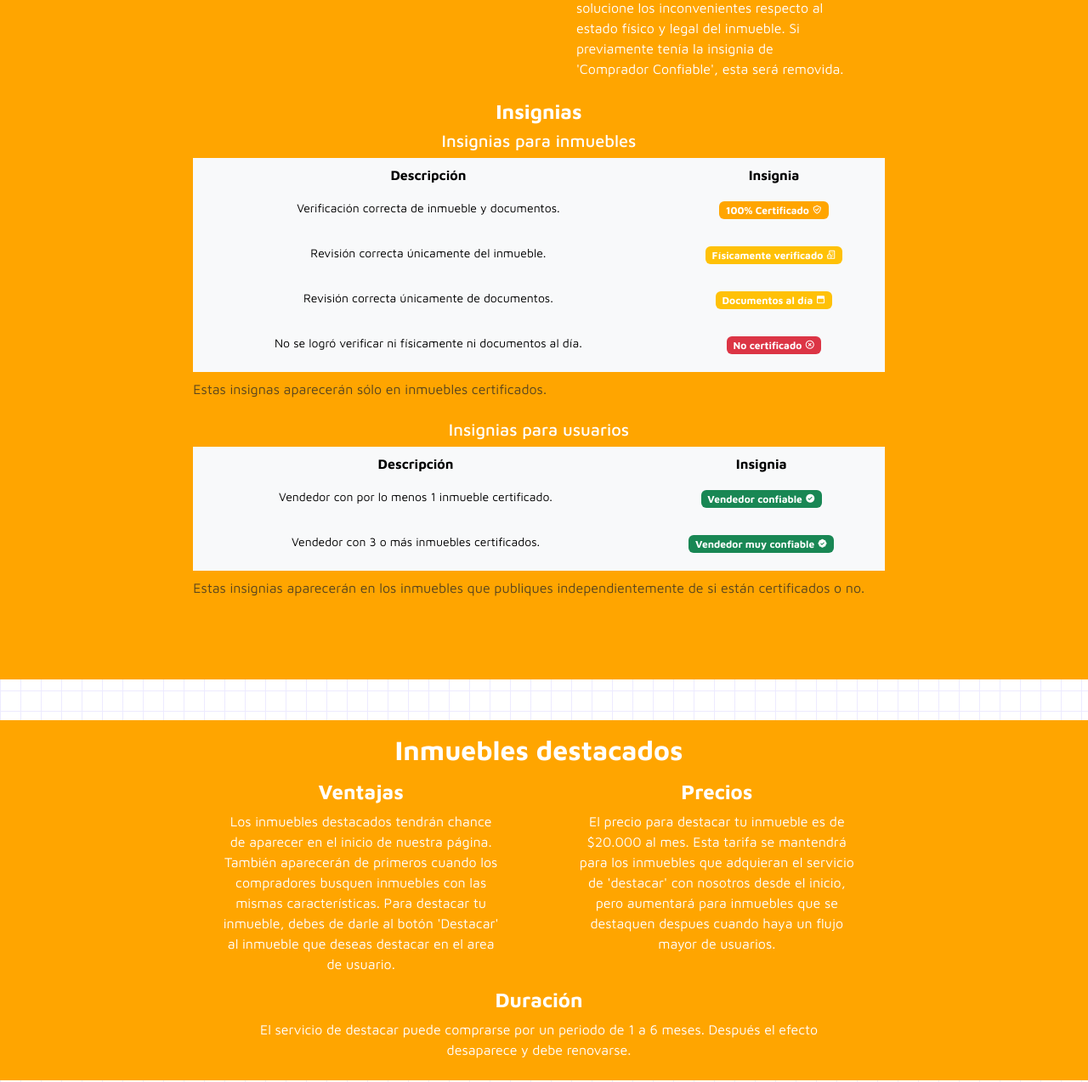
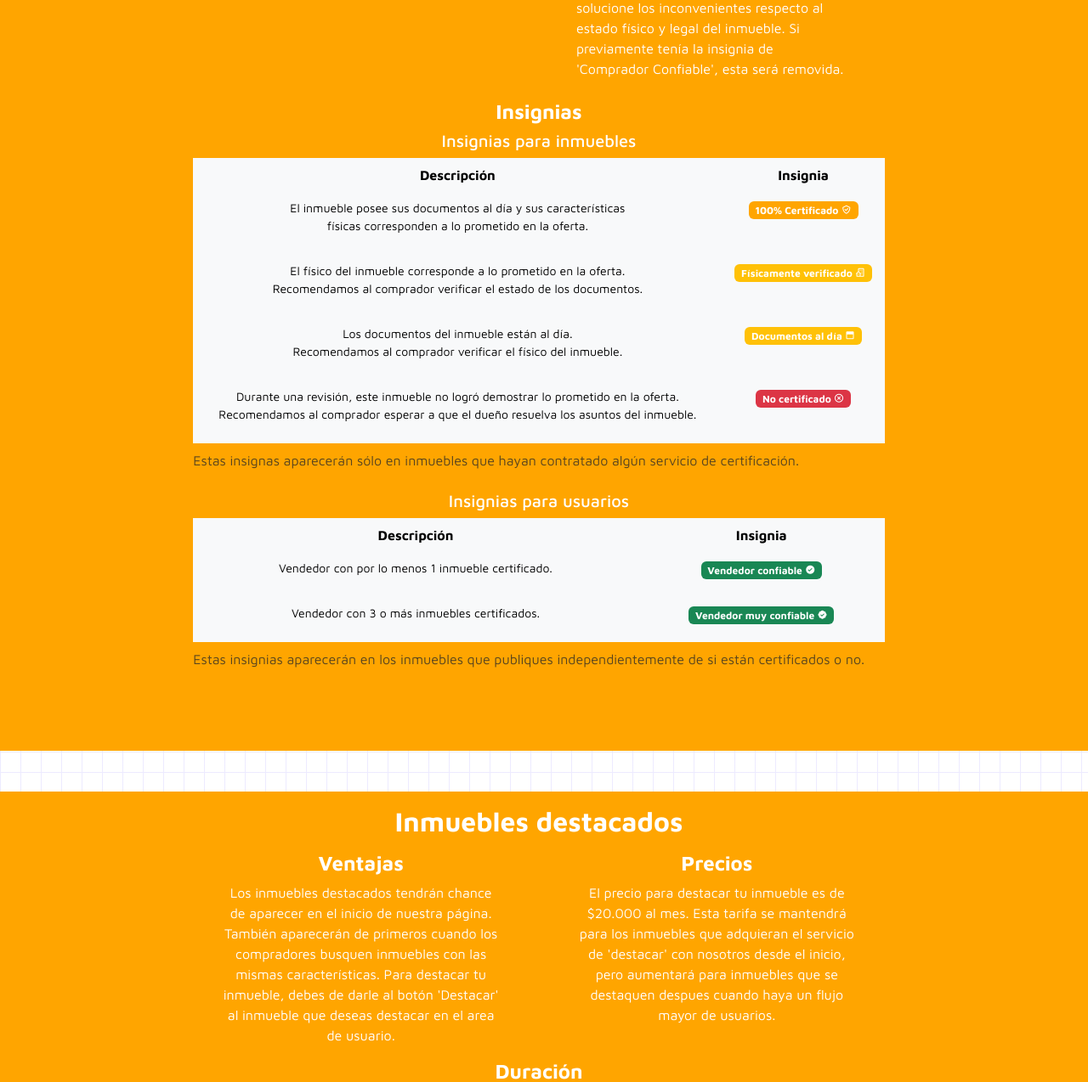
Before and after one commit to DavidMojica/arriendofinca-II, a Django app: template main/templates/FAQS.html in a window 1280 px wide. Shown: the part 2427-3701 px from the top of the page at 85% size. Run offline with Django 5.2, Linux system fonts and the light colour scheme; the template is opened without the code that fills it, so the values that code supplies are empty; the visitor is signed in with stand-in values (Sample User, id 1); some libraries are stand-ins or nearby versions.

Commit message:
Certificado de propiedad - forms & triggers setup

```diff
--- a/main/forms.py
+++ b/main/forms.py
@@ -1,4 +1,4 @@
-from .models import Departamento, Imagenes, Inmueble, TipoCobro, TipoDocumento, TipoInmueble, ArriendoVenta, Municipio, Usuario
+from .models import Departamento, Imagenes, Inmueble, TipoCertificado, TipoCobro, TipoDocumento, TipoInmueble, ArriendoVenta, Municipio, Usuario
 from django import forms
 from django.db import models
 
@@ -422,6 +422,14 @@
         fields = ('arriendo_venta', 'precio', 'tipo_cobro','direccion', 'area', 'area_construida', 'habitaciones', 'banios', 'description')
         exclude= ['tipo_inmueble', 'municipio_ubicacion', 'duenio']
 
+class TipoCertificacionForm(forms.Form):
+    tipo_certificacion = forms.ModelChoiceField(
+        label="Tipo de certificación",
+        queryset=TipoCertificado.objects.all(),
+        widget=forms.Select(attrs={'class': 'form-select', 'id':'tipo_certificado'}),
+        required=True,
+    )
+
 #-------------------------------------------------
 #--------------------Búsqueda---------------------
 #-------------------------------------------------
--- a/main/models.py
+++ b/main/models.py
@@ -113,6 +113,7 @@
 class TipoCertificado(models.Model):
     id = models.IntegerField(primary_key=True)
     description = models.CharField(max_length=50)
+    badge = models.CharField(max_length=50, null=True)
 
     def __str__(self):
         return f"{self.description}"
@@ -163,6 +164,28 @@
     elif instance.estado == 'R':
         instance.delete()
 
+class SolicitudCertificados(models.Model):
+    ESTADO_CHOICES = (
+        ('A', 'Aceptar'),
+        ('R', 'Rechazar'),
+    )
+
+    inmueble = models.OneToOneField('Inmueble', on_delete=models.CASCADE, null=True, blank=True)
+    tipo_certificado = models.ForeignKey(TipoCertificado, on_delete=models.CASCADE, null=True, blank=True)
+    estado = models.CharField(max_length=1, choices=ESTADO_CHOICES)
+
+    def __str__(self):
+        return f"Solicitud de certificación para inmueble: {self.inmueble.id}"
+
+@receiver(post_save, sender=SolicitudCertificados)
+def gestionar_solicitud_certificado(sender, instance, created, **kwargs):
+    if instance.estado == 'A':
+        Certificado.objects.create(inmueble=instance.inmueble, tipo=instance.tipo_certificado)
+        instance.delete()
+
+    elif instance.estado == 'R':
+        instance.delete()
+
 @receiver(pre_delete, sender=Inmueble)
 def eliminar_imagenes_inmueble(sender, instance, **kwargs):
     imagenes = Imagenes.objects.filter(inmueble=instance)
--- a/main/templates/FAQS.html
+++ b/main/templates/FAQS.html
@@ -16,7 +16,7 @@
 </section>
 
 <!-- Certificacion -->
-<section class="bg-tt-orange row justify-content-center text-center py-5 me-0">
+<section class="bg-tt-orange row justify-content-center text-center py-5 me-0" id="inmuebles-certificados">
     <h2 class="text-white fw-bold">Certificación de inmuebles</h2>
     <section class="col-lg-8 row justify-content-center">
         <article class="my-3 row">
@@ -53,7 +53,7 @@
             </section>
         </article>
 
-        <article class="row">
+        <article class="row" id="formas-revision">
             <h4 class="text-white fw-bold">¿Cómo se certifica la propiedad?</h4>
             <p class="text-white col col-10 m-auto text-sm">
                 En arriendofinca hay 2 formas de certificar, de forma presencial o de forma virtual.
@@ -106,7 +106,7 @@
             <h5 class="text-white">Insignias para inmuebles</h5>
             <section class="table-responsive">
                 <table class="table table-borderless table-light">
-                    <caption>Estas insignas aparecerán sólo en inmuebles certificados.</caption>
+                    <caption>Estas insignas aparecerán sólo en inmuebles que hayan contratado algún servicio de certificación.</caption>
                     <thead>
                         <tr>
                             <th scope="col" class="text-orange">Descripción</th>
@@ -115,19 +115,37 @@
                     </thead>
                     <tbody>
                         <tr>
-                            <td><p class="small">Verificación correcta de inmueble y documentos.</p></td>
+                            <td>
+                                <p class="small">El inmueble posee sus documentos al día y sus características <br>
+                                    físicas corresponden a lo prometido en la oferta.
+                                </p>
+                            </td>
                             <td><span class="badge bg-tt-orange">100% Certificado <i class='bx bx-check-shield'></i></span></td>
                         </tr>
                         <tr>
-                            <td><p class="small">Revisión correcta únicamente del inmueble.</p></td>
+                            <td>
+                                <p class="small">El físico del inmueble corresponde a lo prometido en la oferta. <br>
+                                    Recomendamos al comprador verificar el estado de los documentos.
+                                </p>
+                            </td>
                             <td><span class="badge bg-warning">Físicamente verificado <i class='bx bx-building-house'></i></span></td>
                         </tr>
                         <tr>
-                            <td><p class="small">Revisión correcta únicamente de documentos.</p></td>
+                            <td>
+                                <p class="small">
+                                    Los documentos del inmueble están al día. <br>
+                                    Recomendamos al comprador verificar el físico del inmueble.
+                                </p>
+                            </td>
                             <td><span class="badge bg-warning">Documentos al día <i class='bx bxs-dock-top' ></i></span></td>
                         </tr>
                         <tr>
-                            <td><p class="small">No se logró verificar ni físicamente ni documentos al día.</p></td>
+                            <td>
+                                <p class="small">
+                                    Durante una revisión, este inmueble no logró demostrar lo prometido en la oferta. <br>
+                                    Recomendamos al comprador esperar a que el dueño resuelva los asuntos del inmueble.
+                                </p>
+                            </td>
                             <td><span class="badge bg-danger">No certificado <i class='bx bx-x-circle' ></i></span></td>
                         </tr>
                     </tbody>
```
Also changed, not shown: main/templates/user_area.html (+20 -3 lines), main/migrations/0026_tipocertificado_badge.py (added), 1 other file.
